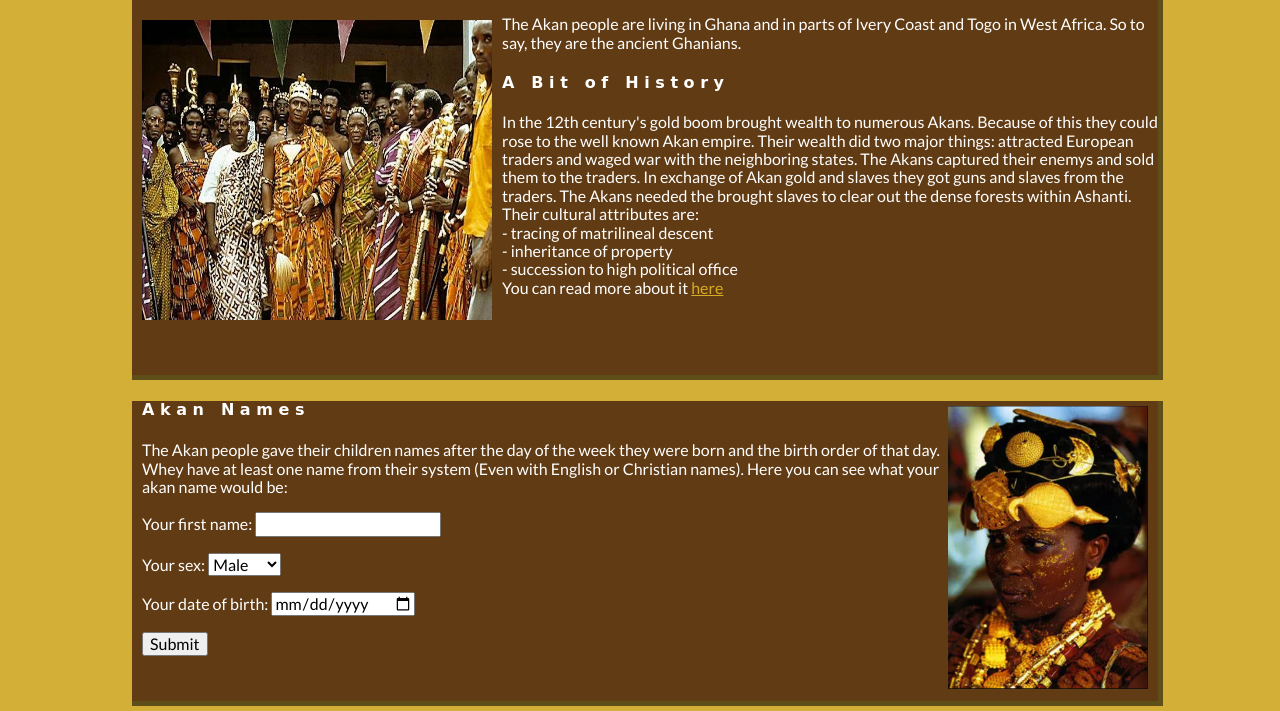
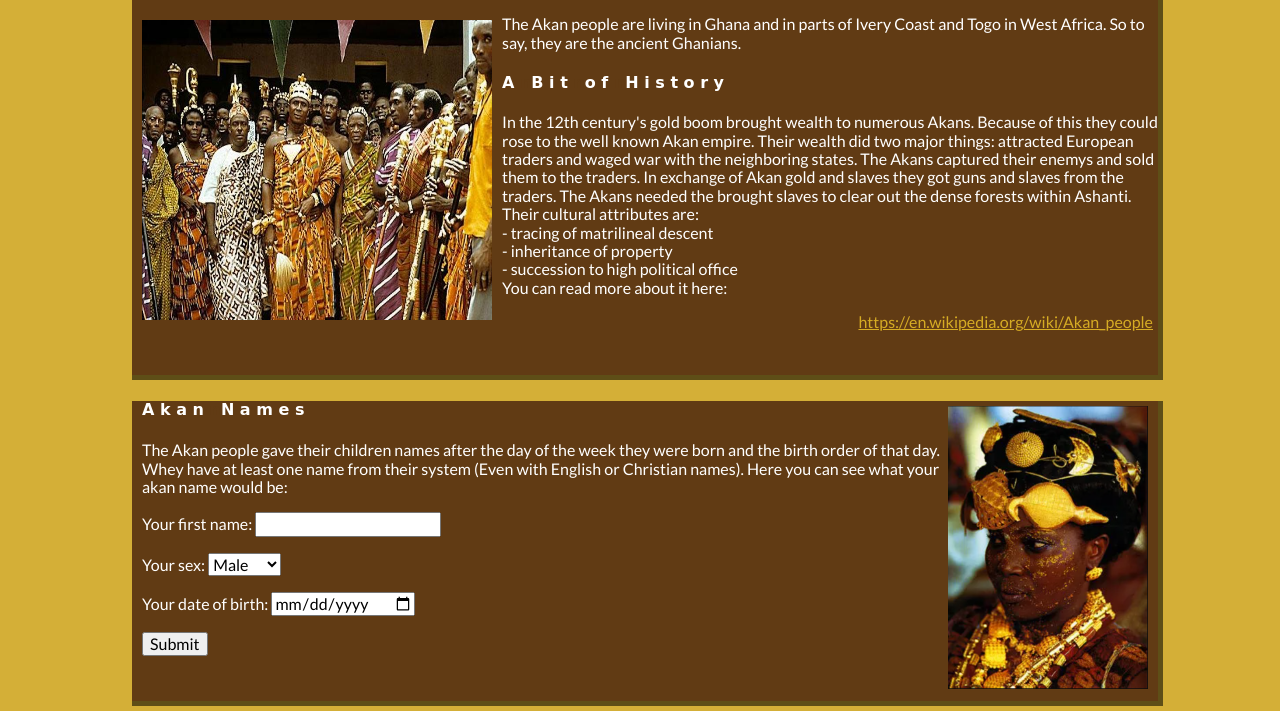
Before and after one commit to Darkpfeffer/akan-name-generator, a plain HTML site: page index.html in a window 1280 px wide. Shown: the part 164-875 px from the top of the page. Drawn offline with nearby package versions, Linux system fonts and the light colour scheme; a web font is replaced by a local one.

Commit message:
debugged class names, styled content

```diff
--- a/index.html
+++ b/index.html
@@ -26,16 +26,16 @@
                 <span class="space">n</span>p e o p l e
             </h3>
                 <img src="img/Akan_people.jpg" ref="Akan image" class="content_image" id="akan_image">
-            <p class="page-content__content page-content__contect--first">
+            <p class="page-content__content page-content__content--first">
                 The Akan people are living in Ghana and in parts of Ivery Coast and
                  Togo in West Africa. So to say, they are the ancient Ghanians.
             </p>
-            <h4 class="page-content__header page-content__contect--first">A
+            <h4 class="page-content__header">A
                 <span class="space">n</span>B i t
                 <span class="space">n</span>o f
                 <span class="space">n</span>H i s t o r y
             </h4>
-            <p class="page-content__content page-content__contect--first">
+            <p class="page-content__content page-content__content--first">
                 In the 12th century's gold boom brought wealth to numerous Akans.
                  Because of this they could rose to the well known Akan empire. Their
                  wealth did two major things: attracted European traders
@@ -47,12 +47,13 @@
                  - tracing of matrilineal descent<br>
                  - inheritance of property<br>
                  - succession to high political office<br>
-                 You can read more about it <a href="https://en.wikipedia.org/wiki/Akan_people" target="_blank" rel="link to wikipedia">here</a>
+                 You can read more about it here:
             </p>
+                 <a href="https://en.wikipedia.org/wiki/Akan_people" target="_blank" rel="link to wikipedia">https://en.wikipedia.org/wiki/Akan_people</a>
         </div>
         <div class="page-content page-content__second">
             <img src="img/Akan_woman.PNG" ref="Akan woman" class="content_image">
-            <h4 class="page-content__header page-content__contect--second">A k a n
+            <h4 class="page-content__header page-content__content--second">A k a n
                 <span class="space">n</span>N a m e s
             </h4>
             <p class="page-content__content">
--- a/src/css/styles.css
+++ b/src/css/styles.css
@@ -22,6 +22,10 @@ body {
 
 a {
     color: #d6ac24;
+    display: flex;
+    justify-content: end;
+    margin-bottom: 5px;
+    margin-right: 5px;
 }
 
 .header-space {
@@ -54,10 +58,23 @@ a {
     width: 350px;
     height: 300px;
     float: left;
+
 }
 
 .page-content__header {
     font-family: 'Climate Crisis', cursive;
+}
+
+
+
+.page-content__content--first {
+    display: flex;
+    justify-content: end;
+    clear: right;
+}
+
+#link {
+    display: inline;
 }
 
 .appending__content {
```
